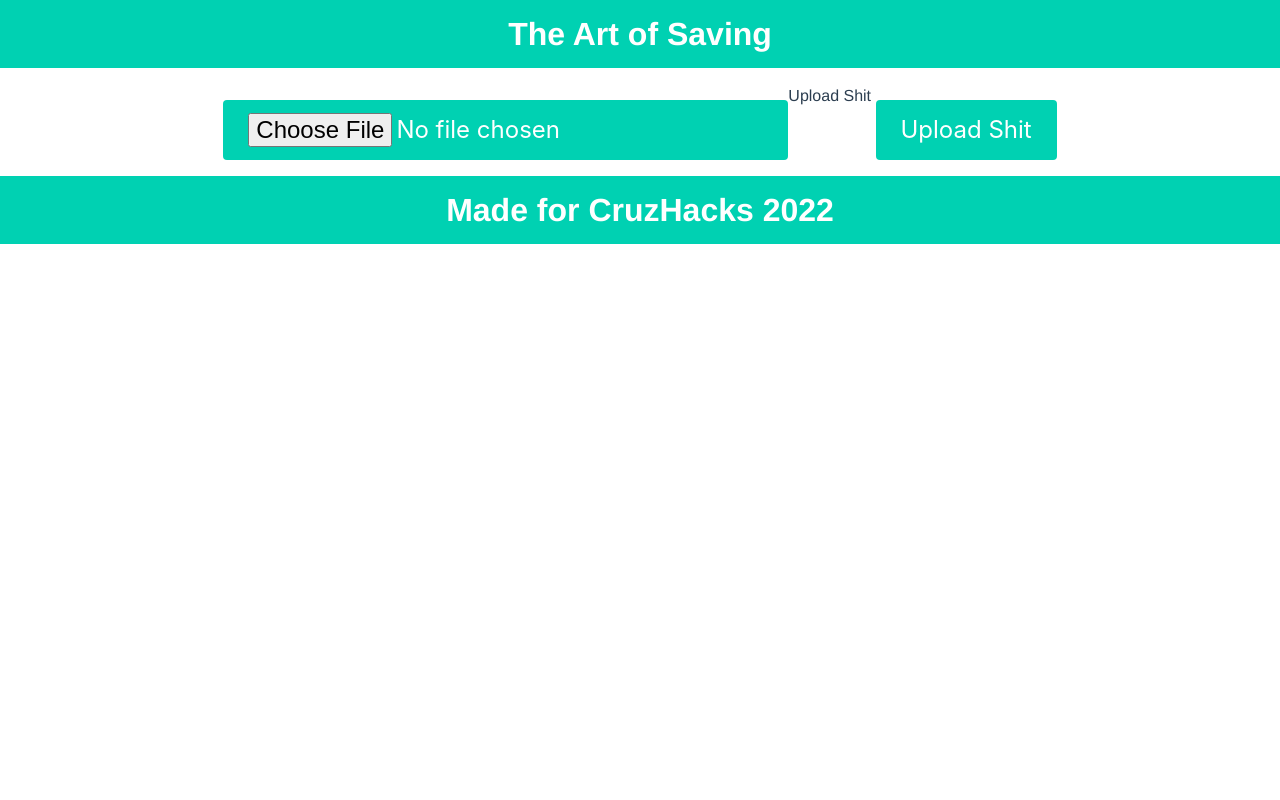
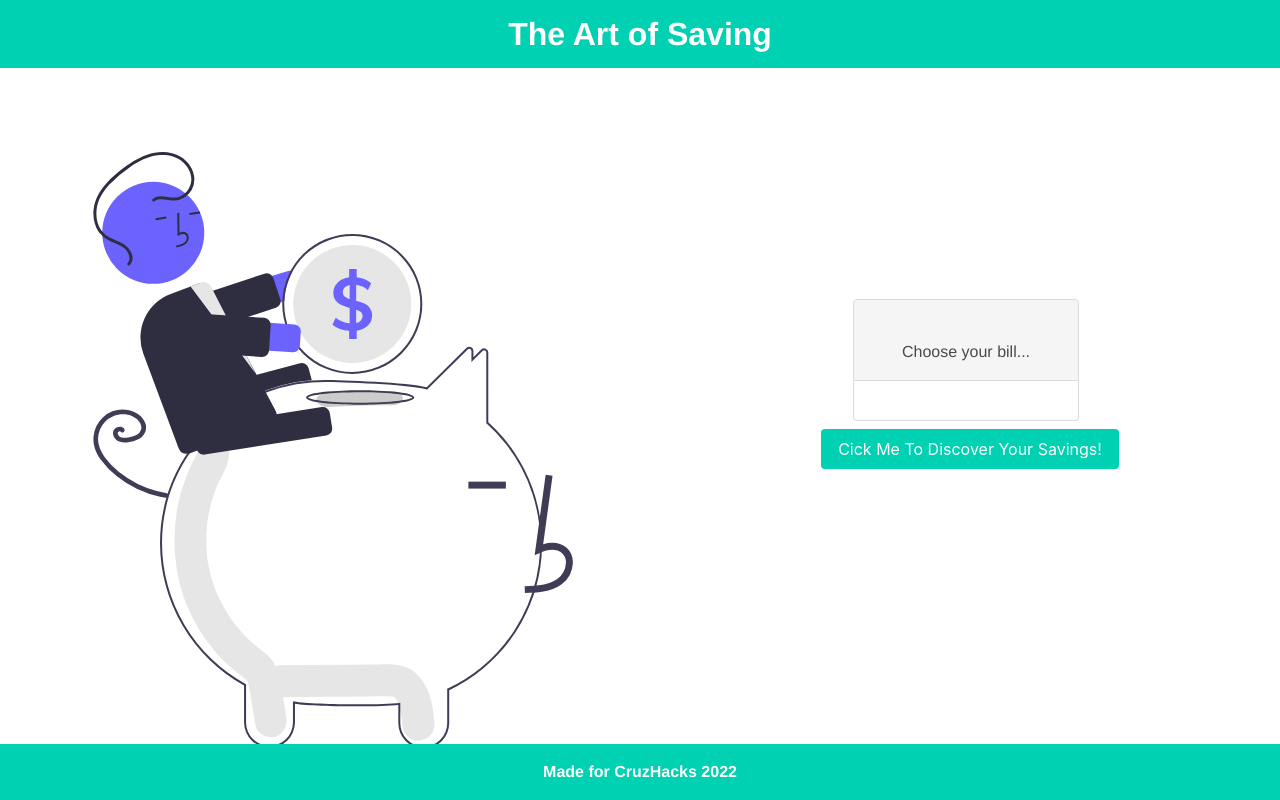
Before and after one commit to azsteinb/CruzHacks2022, a Vue app: page / in a window 1280 px wide. Built offline with nearby package versions, Linux system fonts and the light colour scheme.

Commit message:
implment file upload

```diff
--- a/package.json
+++ b/package.json
@@ -10,7 +10,8 @@
   "dependencies": {
     "bulma": "^0.9.3",
     "core-js": "^3.6.5",
-    "vue": "^3.0.0"
+    "vue": "^3.0.0",
+    "vuex": "^4.0.2"
   },
   "devDependencies": {
     "@vue/cli-plugin-babel": "~4.5.0",
--- a/src/App.vue
+++ b/src/App.vue
@@ -26,6 +26,8 @@ export default {
   -moz-osx-font-smoothing: grayscale;
   text-align: center;
   color: #2c3e50;
-  margin-top: 0px;
+  min-height: 100vh;
+  display: flex;
+  flex-direction: column;
 }
 </style>
--- a/src/components/AppContent.vue
+++ b/src/components/AppContent.vue
@@ -1,21 +1,58 @@
 <template>
-  <div id="content" class="mt-4 mb-4">
-    <input type='file' class="button is-primary is-large mt-4">Upload Shit
-    <button class="button is-primary is-large mt-4" v-on:click="upload_file()">Upload Shit</button>
-  </div>
+    <div id="content" class="columns is-mobile is-vcentered" style="min-height: 80vh;">
+        <div class="column is-third">
+            <img src="../assets/savings.svg" style="position: absolute; bottom: 3.2rem; z-index: -1; left: 0;">
+        </div>
+        <div class="column">
+        <!-- File Upload -->
+            <div id='file-select' class="levels mt-4">
+                <div class="file has-name is-boxed mb-2 level-item has-background-primar">
+                    <label class="file-label">
+                        <input class="file-input" type="file" name="resume" accept=".pdf" v-on:change="setFile()">
+                        <span class="file-cta">
+                        <span class="file-icon">
+                            <i class="fas fa-upload"></i>
+                        </span>
+                        <span class="file-label">
+                            Choose your bill...
+                        </span>
+                        </span>
+                        <span class="file-name">
+
+                        </span>
+                    </label>
+                </div>
+                <button id='file-submit' class="button is-primary ml-2" v-on:click="handleFile()">Cick Me To Discover Your Savings!</button>
+            </div>
+        </div>
+    </div>
+    <!-- Table -->
 </template>
 
 <script>
-  export default {
-    methods: {
-      select_file () {
-        console.log('selecting file')
-      },
-      on_file_select () {
-          console.log('file has been selected')
-      }
+    const getFile = () => {
+        return document.querySelector('.file-input').files.item(0);
+    }
+    const setFile = () => {
+        const file = getFile();
+        const fileLabel = document.querySelector('.file-name');
+        console.log('hello');
+        fileLabel.textContent = file.name;
+    }
+    const handleFile = () => {
+        alert('Handling file ' + getFile().name);
+        document.querySelector('#file-select').classList.add('is-hidden');
+    }
+    export default {
+        methods: {
+            getFile,
+            setFile,
+            handleFile,
+        }
+    }
+</script>
 
-
+<style>
+    #file-select {
     }
-  }
-</script>
+</style>
--- a/src/components/AppFooter.vue
+++ b/src/components/AppFooter.vue
@@ -1,5 +1,11 @@
 <template>
     <footer class="has-background-primary p-4">
-        <p class="title has-text-white">Made for CruzHacks 2022</p>
+        <p class="label has-text-white">Made for CruzHacks 2022</p>
     </footer>
 </template>
+
+<style>
+    footer {
+        margin-top: auto;
+    }
+</style>
```
Also changed, not shown: src/assets/savings.svg (added), 1 other file (tests, documents, lock files or other folders).
